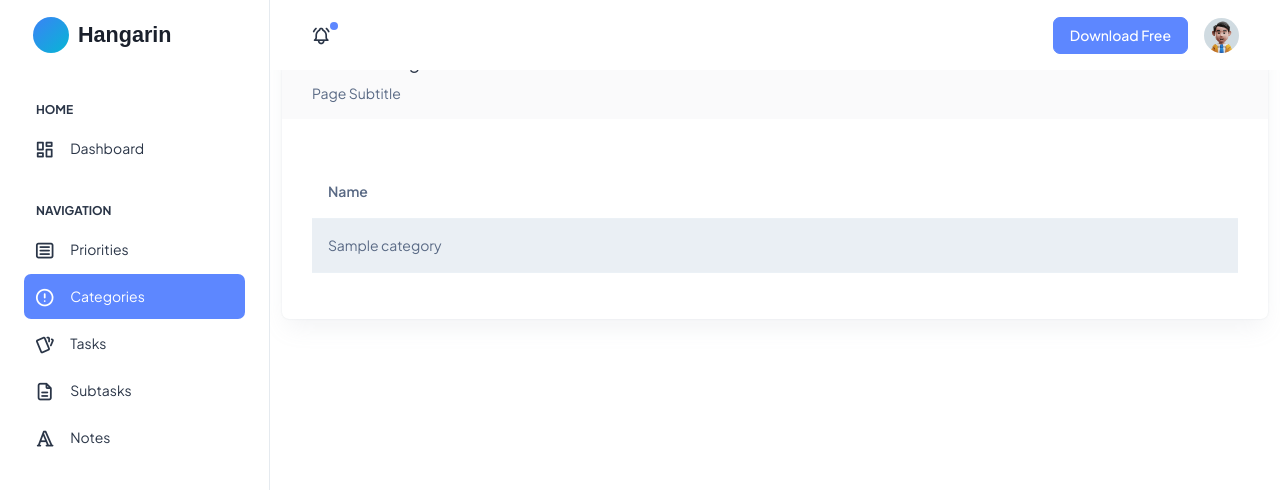
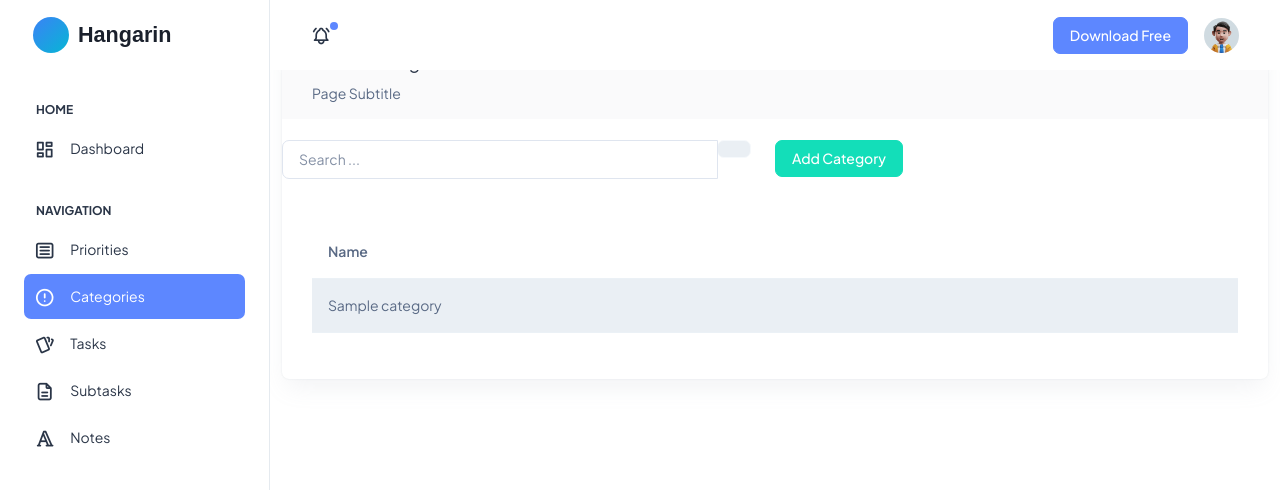
Before and after one commit to ag3ntk1wi/Hangarin, a Django app: page /category_list in a window 1280 px wide. Shown: the top 490 px of the page. Run offline with Django 5.2, Linux system fonts and the light colour scheme; tables that the repository leaves empty hold one stand-in row (values such as "Sample post"); some libraries are stand-ins or nearby versions.

Commit message:
added Category CreateView

```diff
--- a/projectsite/projectsite/urls.py
+++ b/projectsite/projectsite/urls.py
@@ -17,15 +17,21 @@ Including another URLconf
 from django.contrib import admin
 from django.urls import path
 from weborg.views import HomePageView, PriorityList, PriorityCreateView, PriorityUpdateView, PriorityDeleteView
-from weborg.views import CategoryList
+from weborg.views import CategoryList, CategoryCreateView
 from weborg import views
 
 urlpatterns = [
     path('admin/', admin.site.urls),
     path('', views.HomePageView.as_view(), name='home'),
+    ##priority
     path('priority_list', PriorityList.as_view(), name='priority-list'),
     path('priority_list/add', PriorityCreateView.as_view(), name='priority-add'),
     path('priority_list/<pk>',PriorityUpdateView.as_view(), name='priority-update'),
     path('priority_list/<pk>/delete', PriorityDeleteView.as_view(), name='priority-delete'),
+    ##category
     path('category_list', CategoryList.as_view(), name='category-list'),
+    path('category_list/add', CategoryCreateView.as_view(), name='category-add'),
+    ##task
+    ##note
+    ##subtask
 ]
--- a/projectsite/templates/category_list.html
+++ b/projectsite/templates/category_list.html
@@ -9,6 +9,26 @@
                         <div class="card-title">List of Categories</div>
                         <div class="card-category">Page Subtitle</div>
                     </div>
+                    <br />
+                            <div class="col-md-12 row">
+                                <div class="col-md-6">
+                                    <form class="navbar-left navbar-form nav-search mr-md-3" action="">
+                                        <div class="input-group">
+                                            <input type="text" placeholder="Search ..." class="form-control" />
+                                            <div class="input-group-append">
+                                                <span class="input-group-text">
+                                                    <i class="la la-search search-icon"></i>
+                                                </span>
+                                            </div>
+                                        </div>
+                                    </form>
+                                </div>
+                                <div class="col-md-6">
+                                    <div class="pull-right">
+                                        <a href="{% url 'category-add' %}" class="btn btn-success btn-rounded">Add Category</a>
+                                    </div>
+                                </div>
+                            </div>
                     <div class="card-body">
                         <table class="table table-striped mt-3">
                             <thead>
--- a/projectsite/weborg/views.py
+++ b/projectsite/weborg/views.py
@@ -2,7 +2,7 @@ from django.shortcuts import render
 from django.views.generic.list import ListView
 from django.views.generic.edit import CreateView, UpdateView, DeleteView
 from weborg.models import Priority, Category, Task, Note, SubTask
-from weborg.forms import PriorityForm
+from weborg.forms import PriorityForm, CategoryForm
 from django.urls import reverse_lazy
 
 # Create your views here.
@@ -39,3 +39,9 @@ class CategoryList(ListView):
     context_object_name = 'category'
     template_name = 'category_list.html'
     paginate_by = 5
+
+class CategoryCreateView(CreateView):
+    model = Category
+    form_class = CategoryForm
+    template_name = 'category_form.html'
+    success_url = reverse_lazy('category-list')
```
Also changed, not shown: projectsite/templates/category_form.html (added, +31 -0 lines), projectsite/weborg/forms.py (+6 -1 lines).
